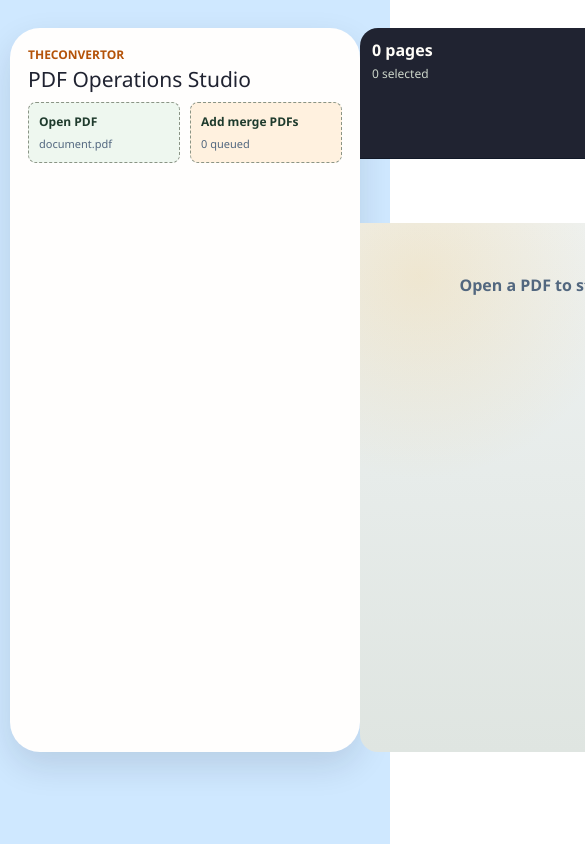
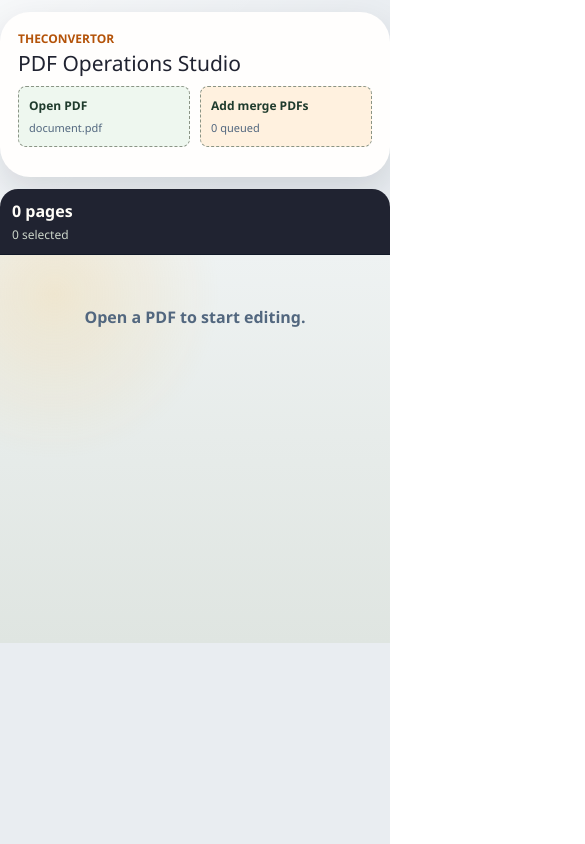
Before and after one commit to praveenpl03/pdf-master-studio, an Angular app: page / in a window 390 px wide. Shown: the top 844 px of the page, 585 px wide, since content can reach past the window. Built offline with nearby package versions, Linux system fonts and the light colour scheme.

Commit message:
try this

```diff
--- a/src/app/layout/mainscreen/mainscreen.css
+++ b/src/app/layout/mainscreen/mainscreen.css
@@ -1325,16 +1325,27 @@ h2 {
 }
 
 @media (max-width: 760px) {
+/* Force grid-template-columns to turn off completely on phone screens */
+  main.workspace,
   .workspace {
-    display: grid;
-    grid-template-columns: 1fr;
-    height: auto;
-    min-height: 100vh;
-    overflow: visible;
-    padding: 16px 10px 92px;
-    background: #cfe8ff;
-  }
-
+    display: flex !important;
+    flex-direction: column !important;
+    grid-template-columns: 1fr !important; /* Forces layout to stack nicely */
+    height: calc(var(--vh, 1vh) * 100) !important;
+    width: 100vw !important;
+    overflow-y: auto !important; /* Enables scrolling for empty-state drops */
+    overflow-x: hidden !important;
+    padding: 0 !important;
+  }
+
+  /* Make sure the main panel stretches to fit the device width when empty */
+  .center-panel {
+    display: flex !important;
+    flex-direction: column !important;
+    width: 100% !important;
+    min-height: auto !important;
+    flex-grow: 1 !important;
+  }
   .left-panel,
   .right-panel {
     max-height: none;
--- a/src/app/layout/mainscreen/mainscreen.html
+++ b/src/app/layout/mainscreen/mainscreen.html
@@ -1,4 +1,4 @@
-<main class="workspace" [style.grid-template-columns]="!pages.length ? '350px minmax(420px,1fr)' : null">
+<main class="workspace" [style.grid-template-columns]="(!pages.length && !isMobileDevice) ? '350px minmax(420px,1fr)' : null">
   <aside class="left-panel">
     <div class="brand-row">
       <div>
@@ -169,7 +169,7 @@
                   [style.display]="htmlTextChanged(textItem) || textItem.id === selectedHtmlTextId ? 'block' : 'none'"
                   [style.left.px]="textItem.x" [style.top.px]="textItem.y" [style.width.px]="textItem.width" [style.height.px]="textItem.height" [style.background-color]="textItem.backgroundColor"></div>
                 <textarea class="html-text-run" [class.selected]="textItem.id === selectedHtmlTextId"
-                  virtualkeyboardpolicy="manual"
+
                   inputmode="text" autocapitalize="sentences" spellcheck="true"
                   [(ngModel)]="textItem.text"
                   [style.left.px]="textItem.x" [style.top.px]="textItem.y" [style.width.px]="textItem.width" [style.height.px]="textItem.height"
@@ -188,7 +188,7 @@
                     } @else if (item.kind === 'rectangle' || item.kind === 'highlight' || item.kind === 'ellipse' || item.kind === 'line') {
                       <span></span>
                     } @else {
-                      <input virtualkeyboardpolicy="manual" inputmode="text" autocapitalize="sentences" spellcheck="true" [(ngModel)]="item.text" [style.font-size.px]="item.size" [style.font-family]="item.fontFamily" [style.font-weight]="item.fontWeight" [style.font-style]="item.fontStyle" (click)="focusTextField($event)" (pointerdown)="selectOverlay(item, $event); focusTextField($event)" (pointerup)="focusTextField($event)" (touchstart)="selectOverlay(item, $event); focusTextField($event)" (touchend)="selectOverlay(item, $event); focusTextField($event)" />
+                      <input inputmode="text" autocapitalize="sentences" spellcheck="true" [(ngModel)]="item.text" [style.font-size.px]="item.size" [style.font-family]="item.fontFamily" [style.font-weight]="item.fontWeight" [style.font-style]="item.fontStyle" (click)="focusTextField($event)" (pointerdown)="selectOverlay(item, $event); focusTextField($event)" (pointerup)="focusTextField($event)" (touchstart)="selectOverlay(item, $event); focusTextField($event)" (touchend)="selectOverlay(item, $event); focusTextField($event)" />
                     }
                     @if (item.id === selectedOverlayId && !item.locked) {
                       <button type="button" class="remove-handle" title="Delete" (click)="removeOverlay(item, $event)">x</button>
@@ -245,7 +245,7 @@
                   } @else if (item.kind === 'rectangle' || item.kind === 'highlight' || item.kind === 'ellipse' || item.kind === 'line') {
                     <span></span>
                   } @else {
-                    <input virtualkeyboardpolicy="manual" inputmode="text" autocapitalize="sentences" spellcheck="true" [(ngModel)]="item.text" [style.font-size.px]="item.size" [style.font-family]="item.fontFamily" [style.font-weight]="item.fontWeight" [style.font-style]="item.fontStyle" (click)="focusTextField($event)" (pointerdown)="selectOverlay(item, $event); focusTextField($event)" (pointerup)="focusTextField($event)" (touchstart)="selectOverlay(item, $event); focusTextField($event)" (touchend)="selectOverlay(item, $event); focusTextField($event)" />
+                    <input  inputmode="text" autocapitalize="sentences" spellcheck="true" [(ngModel)]="item.text" [style.font-size.px]="item.size" [style.font-family]="item.fontFamily" [style.font-weight]="item.fontWeight" [style.font-style]="item.fontStyle" (click)="focusTextField($event)" (pointerdown)="selectOverlay(item, $event); focusTextField($event)" (pointerup)="focusTextField($event)" (touchstart)="selectOverlay(item, $event); focusTextField($event)" (touchend)="selectOverlay(item, $event); focusTextField($event)" />
                   }
                   @if (item.id === selectedOverlayId && !item.locked) {
                     <button type="button" class="remove-handle" title="Delete" (click)="removeOverlay(item, $event)">x</button>
--- a/src/app/layout/mainscreen/mainscreen.ts
+++ b/src/app/layout/mainscreen/mainscreen.ts
@@ -160,7 +160,8 @@ export class Mainscreen implements AfterViewInit {
   @ViewChild('mainCanvas') mainCanvas?: ElementRef<HTMLCanvasElement>;
   @ViewChild('nativeTextLayer') nativeTextLayer?: ElementRef<HTMLDivElement>;
   @ViewChildren('thumbCanvas') thumbCanvases!: QueryList<ElementRef<HTMLCanvasElement>>;
-
+// Look near line 30-40 inside your mainscreen.ts class variables:
+public isMobileDevice = /iPhone|iPad|iPod|Android/i.test(navigator.userAgent);
   pages: PageItem[] = [];
   overlays: OverlayItem[] = [];
   extraFiles: FileRecord[] = [];
@@ -170,7 +171,7 @@ export class Mainscreen implements AfterViewInit {
   currentBytes: Uint8Array<ArrayBufferLike> = new Uint8Array();
   busy = false;
   busyLabel = '';
-  zoom = 1.7;
+  zoom = this.isMobileScreen() ? 1.0 : 1.7
   rangeText = '';
   stampText = 'APPROVED';
   watermarkText = 'Confidential';
@@ -209,7 +210,7 @@ export class Mainscreen implements AfterViewInit {
   private trackingHtmlEditId = '';
   private trackingOverlayEditId = '';
   private lastWheelPageTurn = 0;
-  private readonly htmlBackgroundScale = 2.4;
+  private readonly htmlBackgroundScale =   this.isMobileScreen() ? 1.0 : 2.4;;
   private activeRenderToken = 0;
   private renderTimer: ReturnType<typeof setTimeout> | undefined;
   private activeRenderTask?: { cancel: () => void; promise: Promise<unknown> };
@@ -1790,31 +1791,49 @@ export class Mainscreen implements AfterViewInit {
     }
   }
 
-  private async renderThumbs(): Promise<void> {
+private async renderThumbs(scale = 0.24): Promise<void> {
   if (!this.currentBytes.length) return;
-    if (this.isMobileScreen()) return;
+
   const pdf = await this.openPdfJsDocument();
   const canvases = this.thumbCanvases.toArray();
+
   for (let index = 0; index < this.pages.length; index += 1) {
     const item = this.pages[index];
     const canvas = canvases[index]?.nativeElement;
     if (!canvas) continue;
+
     const context = canvas.getContext('2d');
     if (!context) continue;
+
     if (item.blank) {
-        this.paintBlankCanvas(canvas, context, item, 0.24, false);
+      this.paintBlankCanvas(canvas, context, item, scale, false);
       item.thumb = canvas.toDataURL('image/jpeg', 0.68);
       continue;
     }
-      const page = await this.runPdfOutsideAngular(() => pdf.getPage(item.sourceIndex + 1));
-      const viewport = page.getViewport({ scale: 0.24, rotation: item.rotation });
+
+    const page = await this.runPdfOutsideAngular(
+      () => pdf.getPage(item.sourceIndex + 1)
+    );
+
+    const viewport = page.getViewport({
+      scale,
+      rotation: item.rotation
+    });
+
     canvas.width = Math.max(1, Math.floor(viewport.width));
     canvas.height = Math.max(1, Math.floor(viewport.height));
-      await this.runPdfOutsideAngular(() => page.render({ canvas, canvasContext: context, viewport }).promise);
+
+    await this.runPdfOutsideAngular(
+      () => page.render({
+        canvas,
+        canvasContext: context,
+        viewport
+      }).promise
+    );
+
     item.thumb = canvas.toDataURL('image/jpeg', 0.68);
   }
 }
-
   private queueActiveRender(): void {
     if (this.renderTimer) clearTimeout(this.renderTimer);
     this.renderTimer = setTimeout(() => {
@@ -1823,21 +1842,14 @@ export class Mainscreen implements AfterViewInit {
     }, 120);
   }
 
-  private fitZoomForMobile(): void {
-    const active = this.activePage;
-    if (!active || window.innerWidth > 760) return;
-    const availableWidth = Math.max(260, window.innerWidth - 28);
-    this.zoom = Math.max(0.35, Math.min(1.1, availableWidth / active.width));
-  }
+
 
   private effectiveHtmlBackgroundScale(): number {
     if (this.isMobileScreen()) return Math.min(1.35, Math.max(1, window.devicePixelRatio * 0.8));
     return this.htmlBackgroundScale;
   }
 
-  private isMobileScreen(): boolean {
-    return window.innerWidth <= 760;
-  }
+
 
   private safePdfRenderScale(width: number, height: number, requestedScale: number): number {
     if (!this.isMobileScreen()) return requestedScale;
@@ -1848,16 +1860,43 @@ export class Mainscreen implements AfterViewInit {
     return Math.max(0.6, Math.min(requestedScale, pixelScale, sideScale, 1.35));
   }
 
+/**
+   * PREMIUM AMERICAN SAAS BREAKPOINT OVERHAUL
+   * Configures absolute viewport constraints and high-performance layout adapters for touch views.
+   */
   private configureMobileRendering(): void {
-    if (!this.isMobileScreen()) return;
-    const fabricGlobal = globalThis as typeof globalThis & {
-      fabric?: { config?: { devicePixelRatio?: number } };
+    this.fitZoomForMobile();
+
+    // Setup explicit CSS viewport variable to bypass dynamic browser chrome address bar jitter
+    const updateViewportHeight = () => {
+      const vh = window.innerHeight * 0.01;
+      document.documentElement.style.setProperty('--vh', `${vh}px`);
     };
-    if (fabricGlobal.fabric?.config) {
-      fabricGlobal.fabric.config.devicePixelRatio = Math.min(2, window.devicePixelRatio || 1);
-    }
-  }
-
+
+    window.addEventListener('resize', updateViewportHeight);
+    window.addEventListener('orientationchange', updateViewportHeight);
+    updateViewportHeight();
+  }
+
+  private isMobileScreen(): boolean {
+    return window.innerWidth <= 760;
+  }
+
+  private fitZoomForMobile(): void {
+    if (!this.isMobileScreen() || !this.pages.length) return;
+
+    // Explicit dynamic safety scaling for narrow device widths
+    const active = this.activePage;
+    if (!active) return;
+
+    const availableWidth = window.innerWidth - 32; // Generous 16px lateral padding
+    const pageBaseWidth = active.width || 595; // Handle default fallback A4 boundaries
+
+    // Compute strict percentage scale matching device width limits
+    const safeZoom = Number((availableWidth / pageBaseWidth).toFixed(2));
+    this.zoom = Math.min(Math.max(safeZoom, 0.45), 1.25);
+    this.changeDetector.markForCheck();
+  }
   private releaseCanvasMemory(): void {
     this.activeRenderTask?.cancel();
     this.activeRenderTask = undefined;
@@ -1903,8 +1942,11 @@ export class Mainscreen implements AfterViewInit {
   }
 
 private queueThumbRender(): void {
-    if (this.isMobileScreen()) return;
-    setTimeout(() => void this.renderThumbs(), 140);
+  setTimeout(() => {
+    this.renderThumbs(
+      this.isMobileScreen() ? 0.12 : 0.24
+    );
+  }, 140);
 }
 
   private async openPdfJsDocument(bytes = this.currentBytes): Promise<{ numPages: number; getPage: (pageNumber: number) => Promise<any> }> {
@@ -1912,7 +1954,7 @@ export class Mainscreen implements AfterViewInit {
       const loadingTask = pdfjsLib.getDocument({
         data: bytes.slice(),
         password: this.openPassword || undefined,
-        disableWorker: this.isMobileScreen(),
+        disableWorker: false,
       } as unknown as Parameters<typeof pdfjsLib.getDocument>[0]);
       loadingTask.onPassword = (updatePassword: (password: string) => void, reason: number) => {
         const password = window.prompt(
```
Lines whose indentation alone changed are shown as unchanged.
